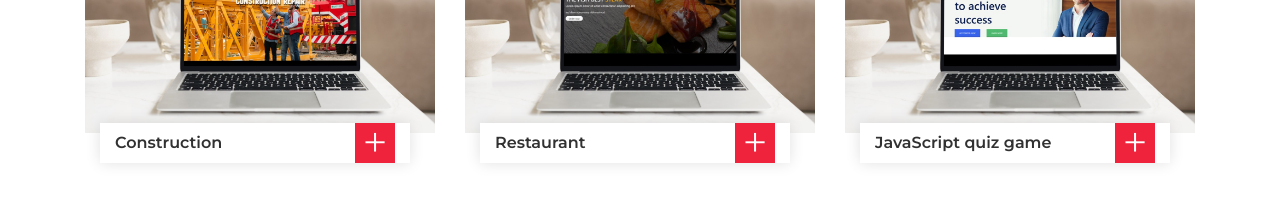
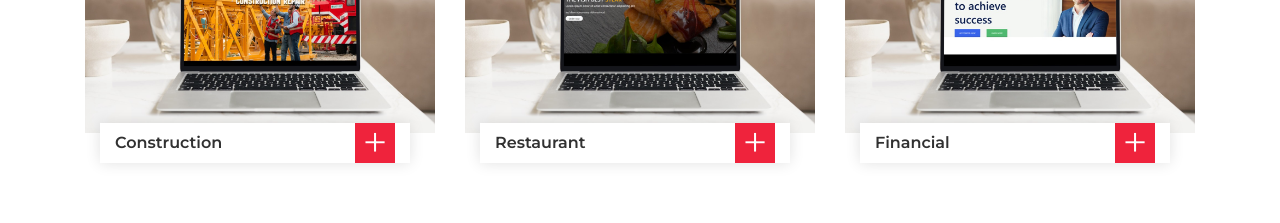
Before and after one commit to SAKTHIGURU2107/portfolio, a plain HTML site: page index.html in a window 1280 px wide. Shown: the part 2640-2863 px from the top of the page. Drawn offline with nearby package versions, Linux system fonts and the light colour scheme.

Commit message:
Updated and removed files

```diff
--- a/index.html
+++ b/index.html
@@ -239,7 +239,7 @@
                                     <div class="dark"></div>
                                 </div>
                                 <div class="portfolio-text">
-                                    <h3><a href="https://sakthiguru2107.github.io/financial-website/" target="_blank">JavaScript quiz game</a></h3>
+                                    <h3><a href="https://sakthiguru2107.github.io/financial-website/" target="_blank">Financial</a></h3>
                                     <a class="btn" href="./img/ficube-website.png" data-lightbox="portfolio">+</a>
                                 </div>
                             </div>
```
